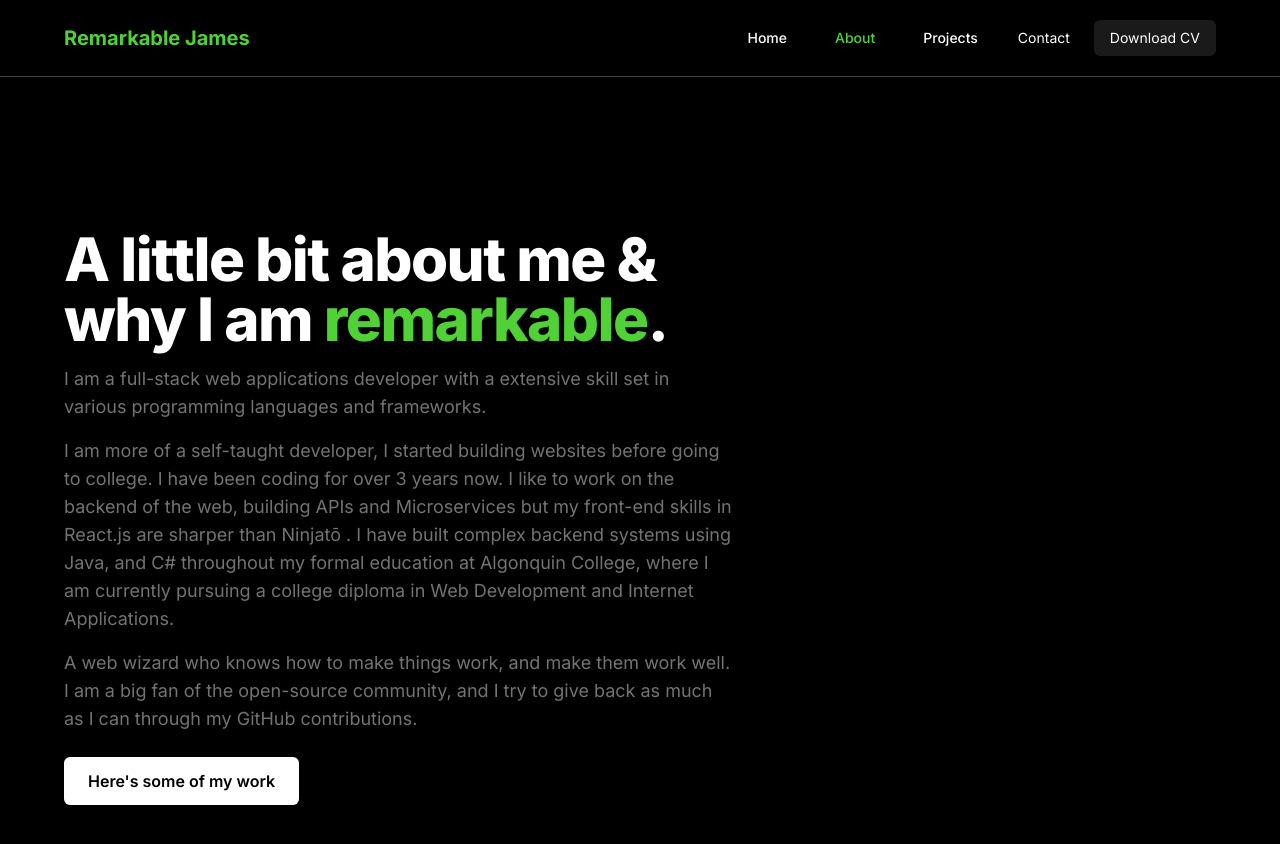
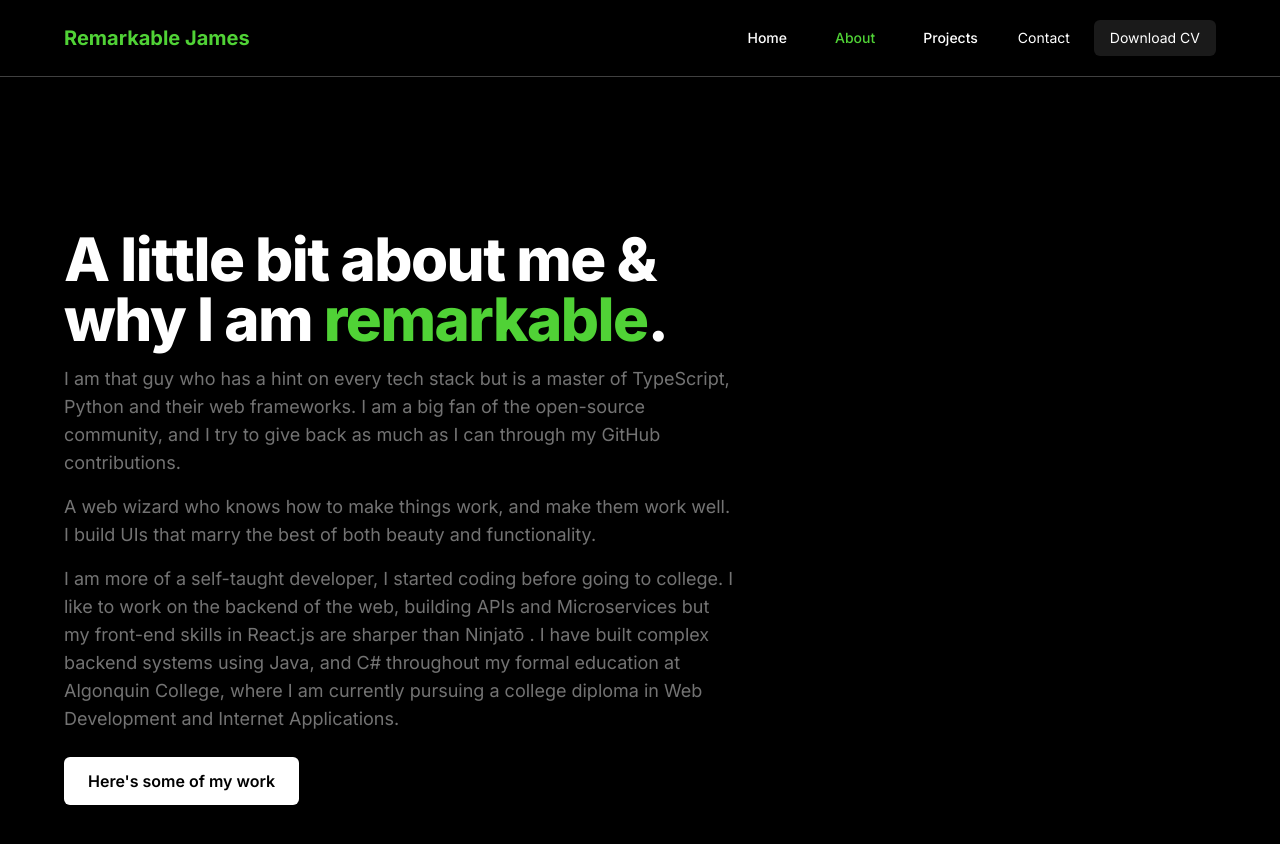
Before and after one commit to remarkablejames/portfolio-rebuild, a Next.js app: page /about in a window 1280 px wide. Shown: the top 844 px of the page. Built offline with nearby package versions, Linux system fonts and the light colour scheme.

Commit message:
updated content

```diff
--- a/app/about/page.tsx
+++ b/app/about/page.tsx
@@ -17,17 +17,23 @@ export default function About() {
                             </span>
                         </p>
                         <p className="max-w-2xl mt-4 text-lg text-white/45">
-                            I am a full-stack web applications developer with a extensive skill set in various
-                            programming languages and frameworks.
+                            I am that guy who has a hint on every tech stack but is a master of TypeScript, Python and
+                            their web frameworks. I am a big fan of the open-source community, and I try to give back as
+                            much as I can through my GitHub contributions.
                         </p>
 
                         <p className="max-w-2xl mt-4 text-lg text-white/45">
-                            I am more of a self-taught developer, I started building websites before going to college.
-                            I have been coding for over 3 years now. I like to work on the backend of the web, building APIs and Microservices but my front-end skills in React.js are sharper than Ninjatō . I have built complex backend systems using Java, and C# throughout my formal education at Algonquin College, where I am currently pursuing a college diploma in Web Development and Internet Applications.
+                            A web wizard who knows how to make things work, and make them work well.
+                            I build UIs that marry the best of both beauty and functionality.
                         </p>
+
                         <p className="max-w-2xl mt-4 text-lg text-white/45">
-                            A web wizard who knows how to make things work, and make them work well.
-                            I am a big fan of the open-source community, and I try to give back as much as I can through my GitHub contributions.
+                            I am more of a self-taught developer, I started coding before going to college.
+                            I like to work on the backend of the web, building
+                            APIs and Microservices but my front-end skills in React.js are sharper than Ninjatō . I have
+                            built complex backend systems using Java, and C# throughout my formal education at Algonquin
+                            College, where I am currently pursuing a college diploma in Web Development and Internet
+                            Applications.
                         </p>
                     </div>
                 </div>
--- a/app/projects/[project_id]/page.tsx
+++ b/app/projects/[project_id]/page.tsx
@@ -226,12 +226,12 @@ export default function ProjectDetails({params}: any) {
                         {/* End Blog Article */}
                         {/* Sticky Share Group */}
                         <div className="sticky bottom-6 inset-x-0 text-center">
-                            <div className="inline-block bg-white shadow-md rounded-full py-3 px-4 dark:bg-gray-800">
+                            <div className="inline-block bg-white/10 backdrop-blur  shadow-md rounded-full py-3 px-4 dark:bg-gray-800">
                                 <div className="flex items-center gap-x-1.5">
                                     {/* Button */}
                                     <div className="hs-tooltip inline-block">
                                         <div
-                                            className="hs-tooltip-toggle flex items-center gap-x-2 text-sm text-gray-500 hover:text-gray-800 dark:text-gray-400 dark:hover:text-gray-200 dark:focus:outline-none dark:focus:ring-1 dark:focus:ring-gray-600"
+                                            className="hs-tooltip-toggle flex items-center gap-x-2 text-sm text-white/70"
                                         >
                                             Love my work and want to hire me? <Link href="/contact" className="text-blue-600 font-semibold"> Let&apos;s talk </Link>
                                         </div>
```
